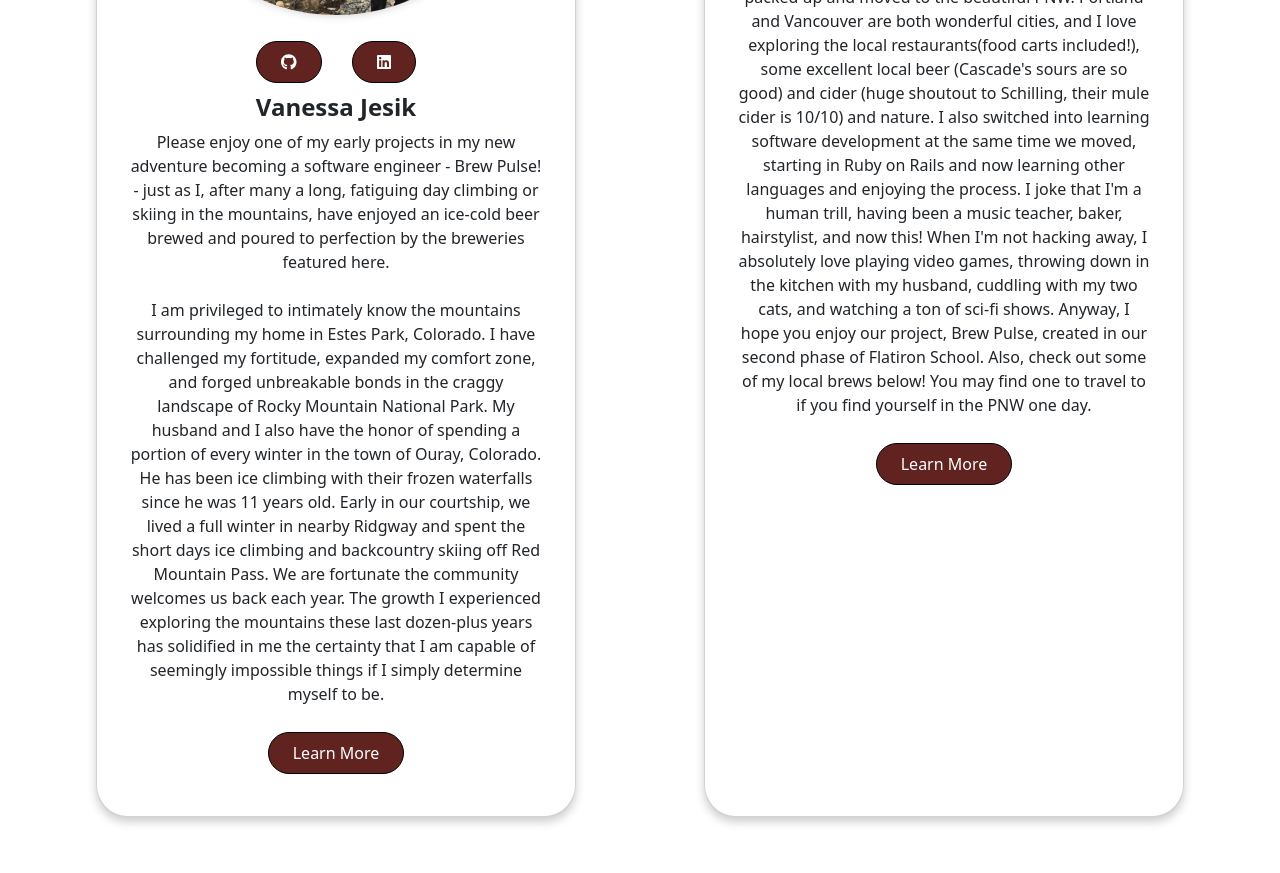
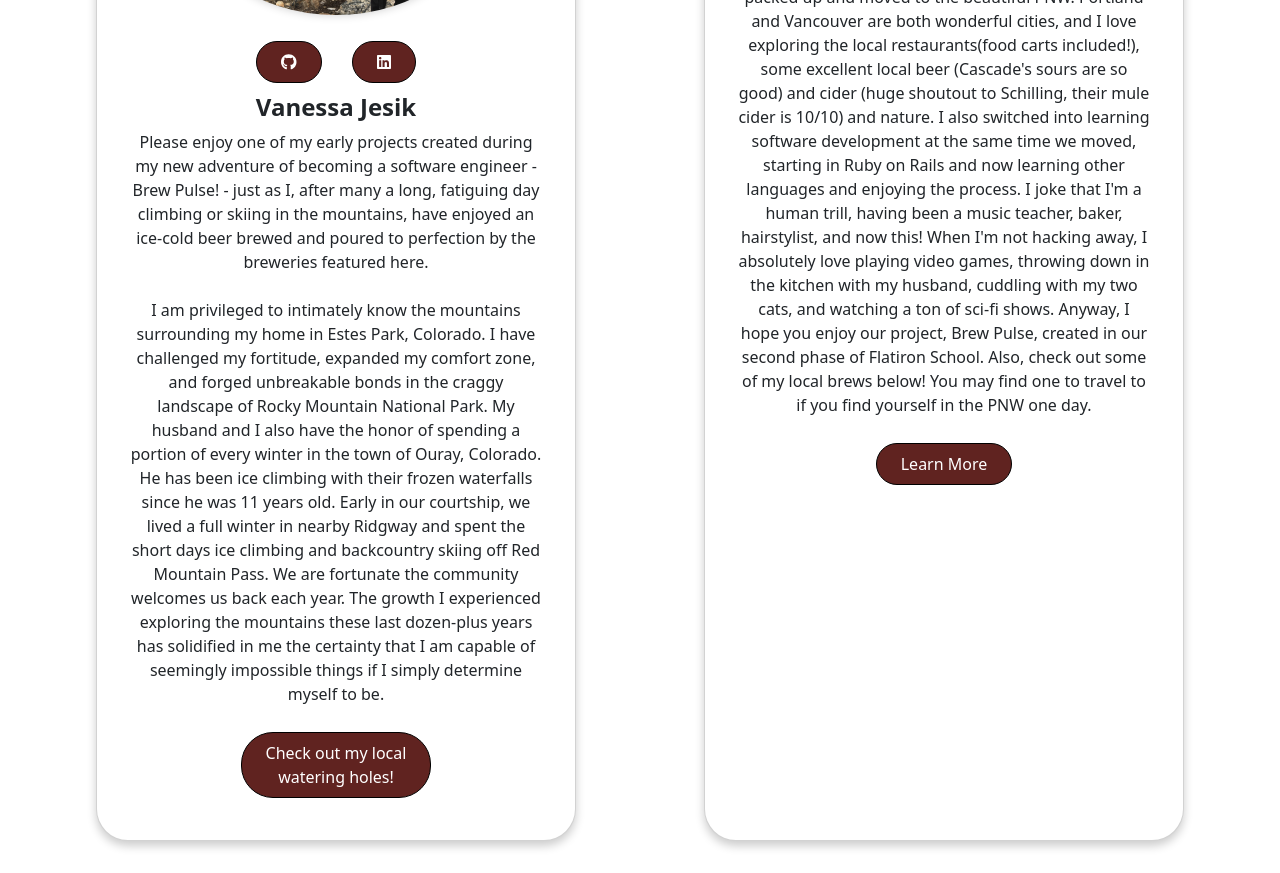
Before and after one commit to vajesik/brew-pulse, a React (Create React App) app: page /about in a window 1280 px wide. Shown: the part 400-1273 px from the top of the page. Before the commit the page ends 1249 px from the top, so only its background shows below. Built offline with nearby package versions, Linux system fonts and the light colour scheme.

Commit message:
updated learn more button and added link

```diff
--- a/src/About.js
+++ b/src/About.js
@@ -25,7 +25,8 @@ function About() {
       name: "Vanessa Jesik",
       imageUrl: "vajesik.jpg",
       description:
-        "Please enjoy one of my early projects in my new adventure becoming a software engineer - Brew Pulse! - just as I, after many a long, fatiguing day climbing or skiing in the mountains, have enjoyed an ice-cold beer brewed and poured to perfection by the breweries featured here.\n\nI am privileged to intimately know the mountains surrounding my home in Estes Park, Colorado. I have challenged my fortitude, expanded my comfort zone, and forged unbreakable bonds in the craggy landscape of Rocky Mountain National Park. My husband and I also have the honor of spending a portion of every winter in the town of Ouray, Colorado.  He has been ice climbing with their frozen waterfalls since he was 11 years old.  Early in our courtship, we lived a full winter in nearby Ridgway and spent the short days ice climbing and backcountry skiing off Red Mountain Pass.  We are fortunate the community welcomes us back each year. The growth I experienced exploring the mountains these last dozen-plus years has solidified in me the certainty that I am capable of seemingly impossible things if I simply determine myself to be.",
+        "Please enjoy one of my early projects created during my new adventure of becoming a software engineer - Brew Pulse! - just as I, after many a long, fatiguing day climbing or skiing in the mountains, have enjoyed an ice-cold beer brewed and poured to perfection by the breweries featured here.\n\nI am privileged to intimately know the mountains surrounding my home in Estes Park, Colorado. I have challenged my fortitude, expanded my comfort zone, and forged unbreakable bonds in the craggy landscape of Rocky Mountain National Park. My husband and I also have the honor of spending a portion of every winter in the town of Ouray, Colorado.  He has been ice climbing with their frozen waterfalls since he was 11 years old.  Early in our courtship, we lived a full winter in nearby Ridgway and spent the short days ice climbing and backcountry skiing off Red Mountain Pass.  We are fortunate the community welcomes us back each year. The growth I experienced exploring the mountains these last dozen-plus years has solidified in me the certainty that I am capable of seemingly impossible things if I simply determine myself to be.",
+      buttonText: "Check out my local\nwatering holes!",
       buttonLink: "#",
       githubLink: "https://github.com/vanessa-jesik",
       linkedinLink: "https://linkedin.com/in/vanessa-jesik",
@@ -35,6 +36,7 @@ function About() {
       imageUrl: "headshotrrae.png",
       description:
         "I started off living in Tampa, Florida, and spent the vast majority of my life there. In late 2022, though, we packed up and moved to the beautiful PNW. Portland and Vancouver are both wonderful cities, and I love exploring the local restaurants(food carts included!), some excellent local beer (Cascade's sours are so good) and cider (huge shoutout to Schilling, their mule cider is 10/10) and nature. I also switched into learning software development at the same time we moved, starting in Ruby on Rails and now learning other languages and enjoying the process. I joke that I'm a human trill, having been a music teacher, baker, hairstylist, and now this! When I'm not hacking away, I absolutely love playing video games, throwing down in the kitchen with my husband, cuddling with my two cats, and watching a ton of sci-fi shows. Anyway, I hope you enjoy our project, Brew Pulse, created in our second phase of Flatiron School. Also, check out some of my local brews below! You may find one to travel to if you find yourself in the PNW one day.",
+      buttonText: "Learn More",
       buttonLink: "#",
       githubLink: "https://github.com/rae-stanton",
       linkedinLink: "https://linkedin.com/in/rae-stanton",
@@ -96,10 +98,11 @@ function About() {
                 borderRadius: "2em",
                 color: "#ffffff",
                 padding: "0.5em 1.5em",
+                whiteSpace: "pre-line",
               }}
               href={card.buttonLink}
             >
-              Learn More
+              {card.buttonText}
             </Button>
           </Card.Body>
         </Card>
```
